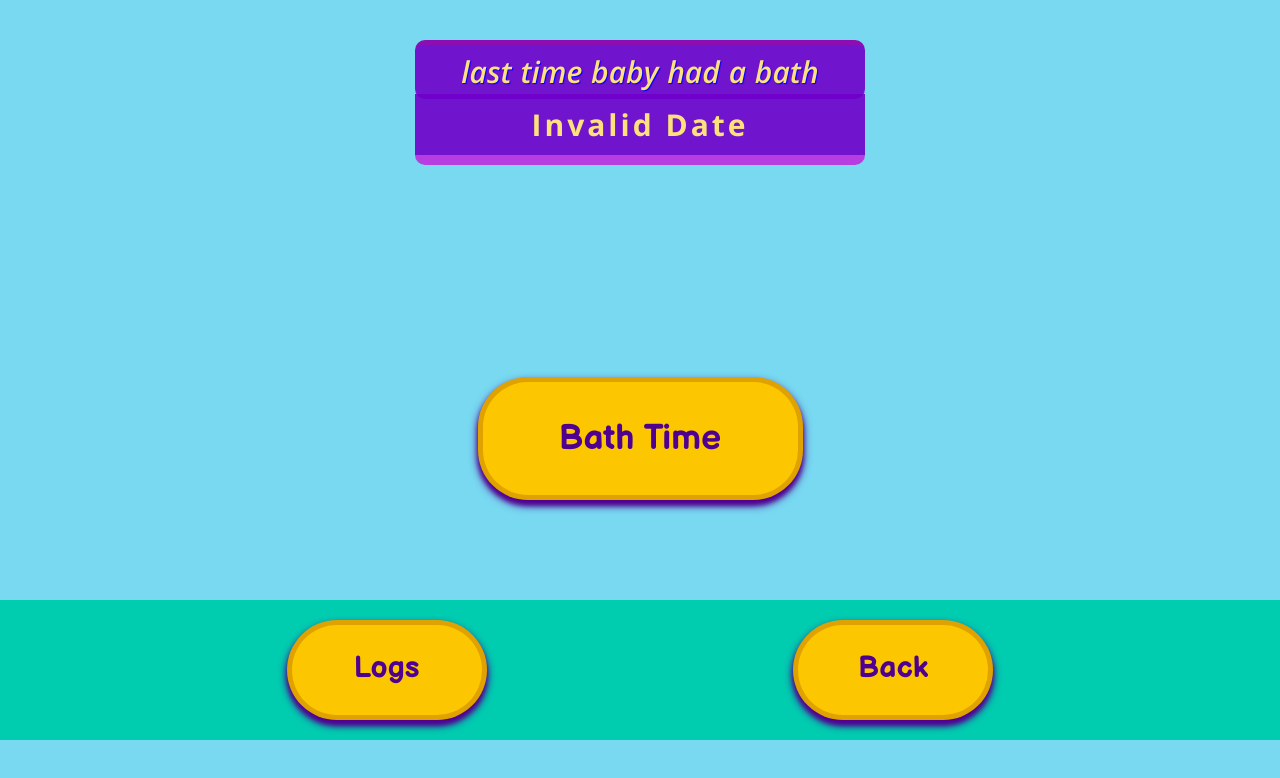
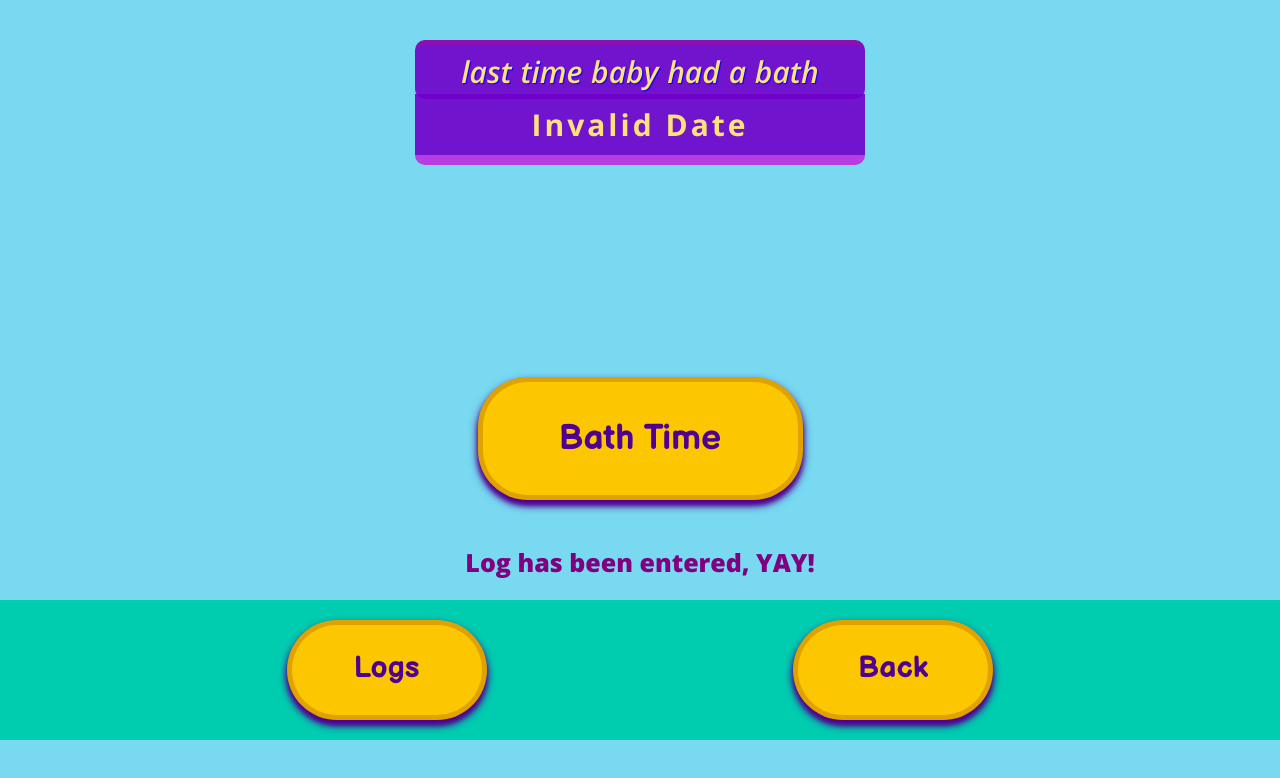
Before and after one commit to Jimmicorey/my-baby-log-app, a React (Create React App) app: page /bathtime in a window 1280 px wide. Both pictures are taken after a click on the button "Bath Time". Shown: the top 778 px of the page. Built offline with nearby package versions, Linux system fonts and the light colour scheme; no server answers.

Commit message:
log submit user feedback message now works

```diff
--- a/src/components/App/App.css
+++ b/src/components/App/App.css
@@ -23,6 +23,13 @@ main, .flex-container {
 
     margin: 0;
     width: 100%;
+}
+
+.message {
+    font-size: 25px;
+    font-weight: 900;
+    color: purple;
+    margin: 0 40px;
 }
 
 /********************************************************/
--- a/src/components/BathTime/BathTime.js
+++ b/src/components/BathTime/BathTime.js
@@ -17,7 +17,8 @@ class BathTime extends React.Component {
     .then(res => res.json())
     .then( datalogs => {
       this.setState({
-        date_created: datalogs[datalogs.length-1].date_created
+        date_created: datalogs[datalogs.length-1].date_created,
+        showMessage: false,
       });
     });
   }
@@ -25,6 +26,10 @@ class BathTime extends React.Component {
   handleSubmit(e) {
     e.preventDefault();
     DatalogsApiService.postNewDatalog('Bath');
+  }
+
+  onButtonClickHandler = (e) => {
+    this.setState({showMessage: true})
   }
 
   render() {
@@ -45,9 +50,15 @@ class BathTime extends React.Component {
 
           <form className='bath-time-form' onSubmit={this.handleSubmit}>
             <div className="flex-container">
-              <button className="button">Bath Time</button>
+              <button className="button" onClick={this.onButtonClickHandler}>Bath Time</button>
             </div>
           </form>
+
+          {this.state.showMessage &&
+            <p className='message'>
+              Log has been entered, YAY!
+            </p>
+          }
 
           <div className='navigation flex-container-row'>
             <Link to='/bathtimelog' className='button-nav'>Logs</Link>
--- a/src/components/ChangeDiaper/ChangeDiaper.js
+++ b/src/components/ChangeDiaper/ChangeDiaper.js
@@ -4,10 +4,20 @@ import DatalogsApiService from '../../services/datalogs-api-service';
 
 
 class ChangeDiaper extends React.Component {
+  constructor(props) {
+    super(props);
+    this.state = {
+      showMessage: false,
+    };
+  }
 
   handleSubmit(e) {
     e.preventDefault();
     DatalogsApiService.postNewDatalog('Diaper');
+  }
+
+  onButtonClickHandler = (e) => {
+    this.setState({showMessage: true})
   }
 
   render() {
@@ -18,11 +28,17 @@ class ChangeDiaper extends React.Component {
         <h1 className='diaper'>How's My Diaper?</h1>
 
         <div className='flex-container'>
-          <form className='change-diaper-form' onSubmit={this.handleSubmit}>
+          <form className='change-diaper-form' onSubmit={this.handleSubmit} onClick={this.onButtonClickHandler}>
             <div className="flex-container">
               <button className="button">Change Diaper</button>
             </div>
           </form>
+
+          {this.state.showMessage &&
+            <p className='message'>
+              Log has been entered, YAY!
+            </p>
+          }
 
           <div className='navigation flex-container-row'>
             <Link to='/changediaperlog' className='button-nav'>Logs</Link>
--- a/src/components/FeedBaby/FeedBaby.js
+++ b/src/components/FeedBaby/FeedBaby.js
@@ -3,10 +3,20 @@ import { Link } from 'react-router-dom';
 import DatalogsApiService from '../../services/datalogs-api-service';
 
 class FeedBaby extends React.Component {
+  constructor(props) {
+    super(props);
+    this.state = {
+      showMessage: false,
+    };
+  }
 
   handleSubmit(e) {
     e.preventDefault();
     DatalogsApiService.postNewDatalog('Feed');
+  }
+
+  onButtonClickHandler = (e) => {
+    this.setState({showMessage: true})
   }
 
   render() {
@@ -16,11 +26,17 @@ class FeedBaby extends React.Component {
         <h1 className='hungry'>I'm Hungry!!</h1>
 
         <div className='flex-container'>
-          <form className='feed-me-form' onSubmit={this.handleSubmit}>
+          <form className='feed-me-form' onSubmit={this.handleSubmit} onClick={this.onButtonClickHandler}>
             <div className="flex-container">
               <button className="button">Feed Me!</button>
             </div>
           </form>
+
+          {this.state.showMessage &&
+            <p className='message'>
+              Log has been entered, YAY!
+            </p>
+          }
 
           <div className='navigation flex-container-row'>
             <Link to='/feedbabylog' className='button-nav'>Logs</Link>
```
Also changed, not shown: 1 other file (tests, documents, lock files or other folders).
